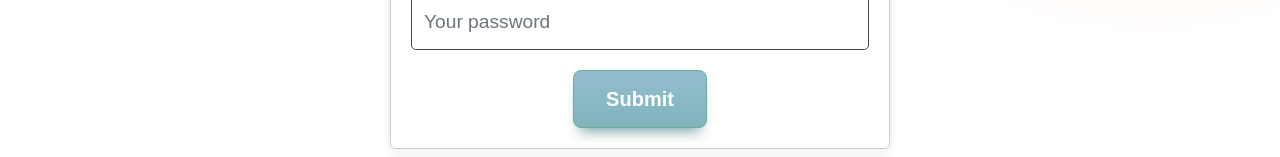
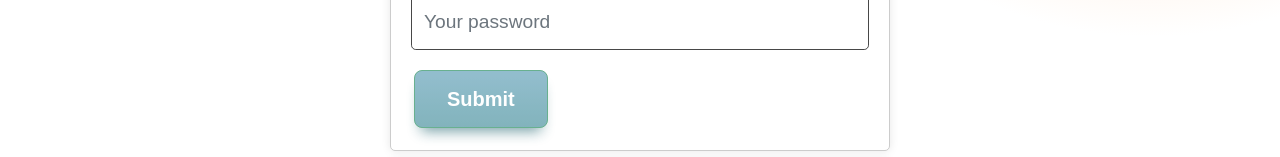
Before and after one commit to IqbalAhmadi/Reminder-Nurse, a React (Create React App) app in the folder client/: page / in a window 1280 px wide. Shown: the part 408-565 px from the top of the page. Built offline with nearby package versions, Linux system fonts and the light colour scheme.

Commit message:
submit btn on login page was refixed

```diff
--- a/client/src/App.css
+++ b/client/src/App.css
@@ -361,7 +361,7 @@ hr {
 
 .form-submit-btn {
   display: block;
-  margin: 0 auto;
+  margin: 2px 3px;
   box-shadow: 0px 10px 14px -7px #276873;
   background: linear-gradient(to bottom, #599bb3 5%, #408c99 100%);
   background-color: #599bb3;
```
